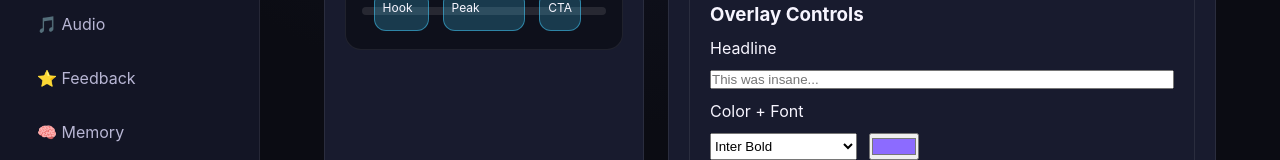
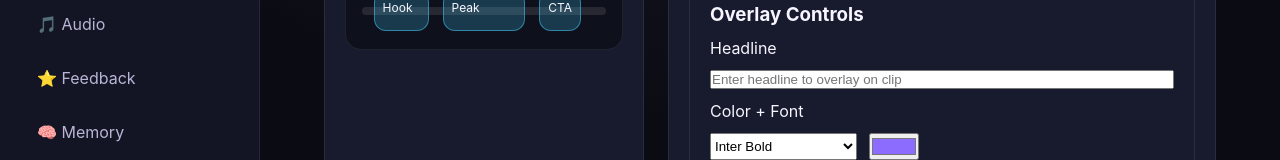
Before and after one commit to AbhayKTS/gla2, a React (Vite) app in the folder frontend/: page /editor in a window 1280 px wide. Shown: the part 601-761 px from the top of the page. Built offline with nearby package versions, Linux system fonts and the light colour scheme; no server answers.

Commit message:
improve editor placeholder text for clarity

```diff
--- a/frontend/src/components/pages/EditorPage.tsx
+++ b/frontend/src/components/pages/EditorPage.tsx
@@ -20,7 +20,7 @@ const EditorPage = () => {
           <div className="panel" style={{ display: "grid", gap: 12 }}>
             <h3>Overlay Controls</h3>
             <label>Headline</label>
-            <input type="text" placeholder="This was insane..." />
+            <input type="text" placeholder="Enter headline to overlay on clip" />
             <label>Color + Font</label>
             <div style={{ display: "flex", gap: 12 }}>
               <select>
```
